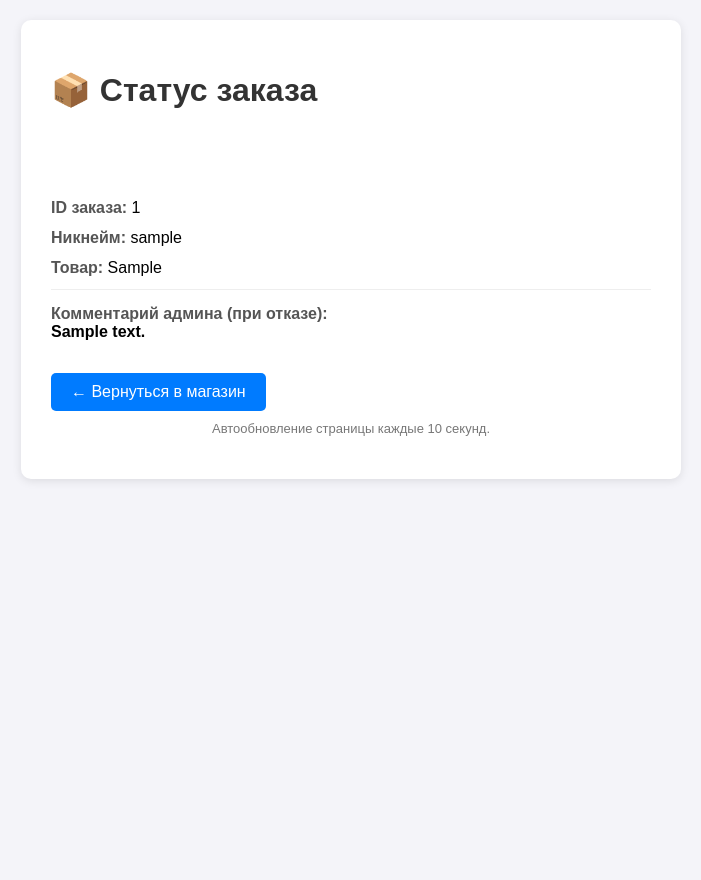
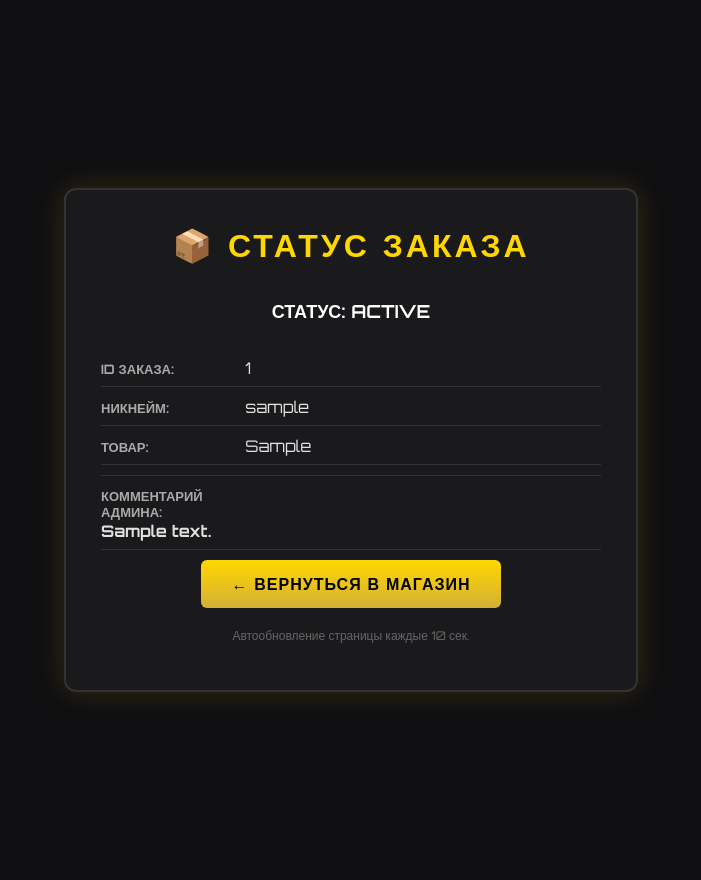
Before and after one commit to neizvestnyjmaksim94-lang/sait, a Flask app: page /order-status/1 in a window 1280 px wide. Shown: the whole page, without its empty margins (289-990 px from the left). Before the commit the page ends 481 px from the top, so only its background shows below. Run offline with Flask 3, Linux system fonts and the light colour scheme; tables that the repository leaves empty hold one stand-in row (values such as "Sample post").

Commit message:
Update thanks.html

```diff
--- a/templates/thanks.html
+++ b/templates/thanks.html
@@ -2,36 +2,101 @@
 <html lang="ru">
 <head>
     <meta charset="UTF-8">
-    <title>Статус заказа</title>
+    <meta http-equiv="refresh" content="10">
+    <title>Статус заказа | Kito4kaShop</title>
+    <style>
+        @import url('https://fonts.googleapis.com/css2?family=Orbitron:wght@400;700&display=swap');
 
-    <!-- АВТООБНОВЛЕНИЕ КАЖДЫЕ 10 СЕКУНД -->
-    <meta http-equiv="refresh" content="10">
+        body {
+            font-family: 'Orbitron', sans-serif;
+            background-color: #0f0f11;
+            color: #e0e0e0;
+            margin: 0;
+            padding: 40px 20px;
+            display: flex;
+            justify-content: center;
+            align-items: center;
+            min-height: 100vh;
+        }
 
-    <style>
-        body { font-family: Arial, sans-serif; background-color: #f4f4f9; margin: 0; padding: 20px; }
-        .container { max-width: 600px; margin: 0 auto; background: white; padding: 30px; border-radius: 10px; box-shadow: 0 2px 10px rgba(0,0,0,0.1); }
-        h1, h2 { color: #333; }
+        .card {
+            background: #1a1a1d;
+            padding: 35px;
+            border-radius: 12px;
+            border: 2px solid #333;
+            box-shadow: 0 0 30px rgba(255, 215, 0, 0.15);
+            text-align: center;
+            max-width: 500px;
+            width: 100%;
+        }
+
+        h1 {
+            color: #ffd700;
+            text-transform: uppercase;
+            letter-spacing: 3px;
+            margin-top: 0;
+            margin-bottom: 5px;
+        }
+
         .status-box {
-            padding: 15px; border-radius: 6px; color: white; font-weight: bold; text-align: center; margin-bottom: 20px;
+            padding: 15px;
+            border-radius: 8px;
+            color: white;
+            font-weight: bold;
+            font-size: 18px;
+            margin: 20px 0;
+            text-transform: uppercase;
         }
-        .status-pending { background-color: #ffc107; color: #000; }
-        .status-accepted { background-color: #28a745; }
-        .status-rejected { background-color: #dc3545; }
-        .info-row { margin-bottom: 12px; }
-        .label { font-weight: bold; color: #555; }
+
+        .status-pending { background-color: #ffc107; color: #000; box-shadow: 0 0 15px rgba(255, 193, 7, 0.4); }
+        .status-accepted { background-color: #28a745; box-shadow: 0 0 15px rgba(40, 167, 69, 0.4); }
+        .status-rejected { background-color: #dc3545; box-shadow: 0 0 15px rgba(220, 53, 69, 0.4); }
+
+        .info-row {
+            text-align: left;
+            margin-bottom: 10px;
+            border-bottom: 1px solid #333;
+            padding-bottom: 8px;
+        }
+
+        .label {
+            display: inline-block;
+            width: 140px;
+            font-weight: bold;
+            color: #aaa;
+            text-transform: uppercase;
+            font-size: 13px;
+        }
+
         .btn-back {
-            display: inline-block; margin-top: 20px; padding: 10px 20px;
-            background-color: #007bff; color: white; text-decoration: none; border-radius: 5px;
+            display: inline-block;
+            padding: 14px 30px;
+            background: linear-gradient(180deg, #ffd700 0%, #d4af37 100%);
+            color: #000;
+            text-decoration: none;
+            border-radius: 6px;
+            font-weight: bold;
+            text-transform: uppercase;
+            letter-spacing: 1px;
+            transition: transform 0.1s, box-shadow 0.2s;
         }
-        .btn-back:hover { background-color: #0056b3; }
-        .auto-refresh-note { font-size: 13px; color: #777; margin-top: 10px; text-align: center; }
+
+        .btn-back:hover {
+            transform: translateY(-2px);
+            box-shadow: 0 0 15px rgba(255, 215, 0, 0.6);
+        }
+
+        .auto-note {
+            margin-top: 20px;
+            font-size: 12px;
+            color: #666;
+        }
     </style>
 </head>
 <body>
-    <div class="container">
+    <div class="card">
         <h1>📦 Статус заказа</h1>
 
-        <!-- Блок со статусом (цвет зависит от статуса) -->
         <div class="status-box status-{{ status }}">
             Статус: {{ status|upper }}
         </div>
@@ -47,15 +112,14 @@
         </div>
 
         {% if admin_comment %}
-            <div class="info-row" style="border-top:1px solid #eee; padding-top:15px;">
-                <span class="label">Комментарий админа (при отказе):</span><br>
+            <div class="info-row" style="border-top:1px solid #333; padding-top:12px;">
+                <span class="label">Комментарий админа:</span><br>
                 <strong>{{ admin_comment }}</strong>
             </div>
         {% endif %}
 
         <a href="/" class="btn-back">← Вернуться в магазин</a>
-
-        <p class="auto-refresh-note">Автообновление страницы каждые 10 секунд.</p>
+        <p class="auto-note">Автообновление страницы каждые 10 сек.</p>
     </div>
 </body>
 </html>
```
